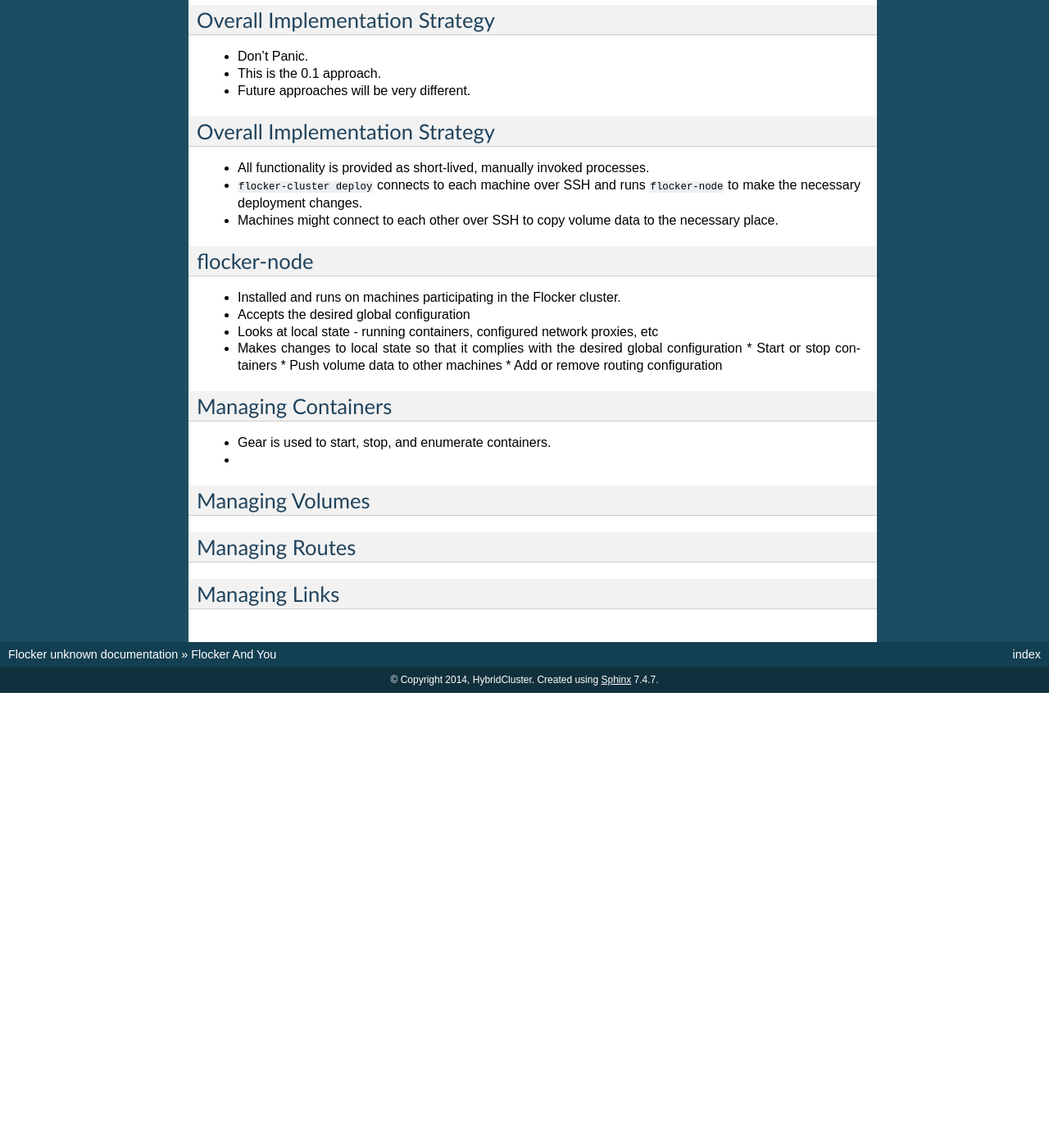
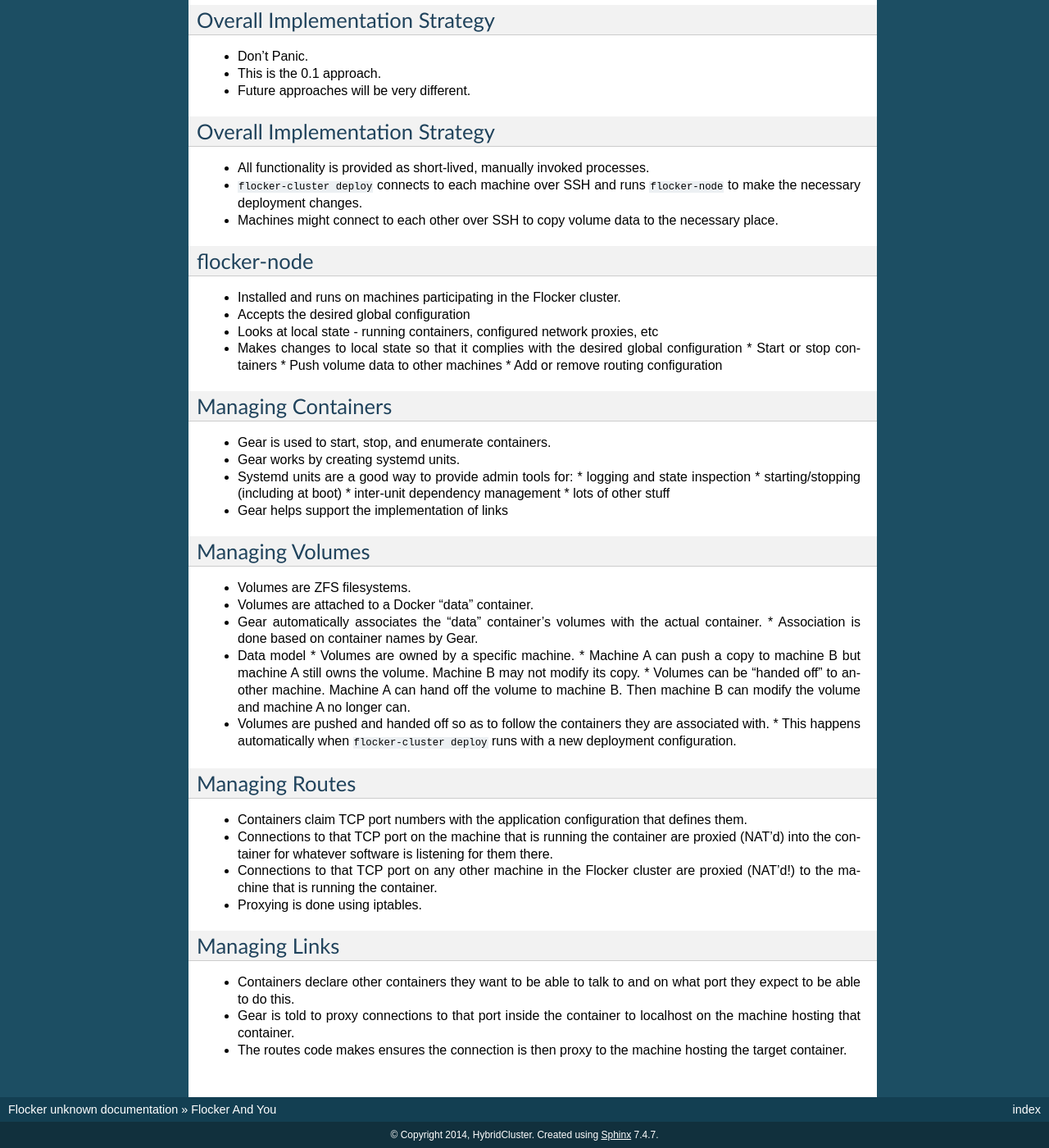
Before and after one commit to ClusterHQ/flocker, a Sphinx documentation site: the page built from docs/architecture/presentation.rst, in a window 1280 px wide and 1400 px high, scrolled down 1449 px. Shown: the whole window at 82% size. Built offline with Sphinx 7.4.7, drawn with Linux system fonts in a browser that asks for light colours; before the commit the page ends 2294 px from its top, so only the background shows below that.

Commit message:
more words

```diff
--- a/docs/architecture/presentation.rst
+++ b/docs/architecture/presentation.rst
@@ -109,13 +109,42 @@ Managing Containers
 ===================
 
 * Gear is used to start, stop, and enumerate containers.
-*
+* Gear works by creating systemd units.
+* Systemd units are a good way to provide admin tools for:
+  * logging and state inspection
+  * starting/stopping (including at boot)
+  * inter-unit dependency management
+  * lots of other stuff
+* Gear helps support the implementation of links
+
 
 Managing Volumes
 ================
 
+* Volumes are ZFS filesystems.
+* Volumes are attached to a Docker "data" container.
+* Gear automatically associates the "data" container's volumes with the actual container.
+  * Association is done based on container names by Gear.
+* Data model
+  * Volumes are owned by a specific machine.
+  * Machine A can push a copy to machine B but machine A still owns the volume.  Machine B may not modify its copy.
+  * Volumes can be "handed off" to another machine.  Machine A can hand off the volume to machine B.  Then machine B can modify the volume and machine A no longer can.
+* Volumes are pushed and handed off so as to follow the containers they are associated with.
+  * This happens automatically when ``flocker-cluster deploy`` runs with a new deployment configuration.
+
+
 Managing Routes
 ===============
 
+* Containers claim TCP port numbers with the application configuration that defines them.
+* Connections to that TCP port on the machine that is running the container are proxied (NAT'd) into the container for whatever software is listening for them there.
+* Connections to that TCP port on any other machine in the Flocker cluster are proxied (NAT'd!) to the machine that is running the container.
+* Proxying is done using iptables.
+
+
 Managing Links
 ==============
+
+* Containers declare other containers they want to be able to talk to and on what port they expect to be able to do this.
+* Gear is told to proxy connections to that port inside the container to localhost on the machine hosting that container.
+* The routes code makes ensures the connection is then proxy to the machine hosting the target container.
```
